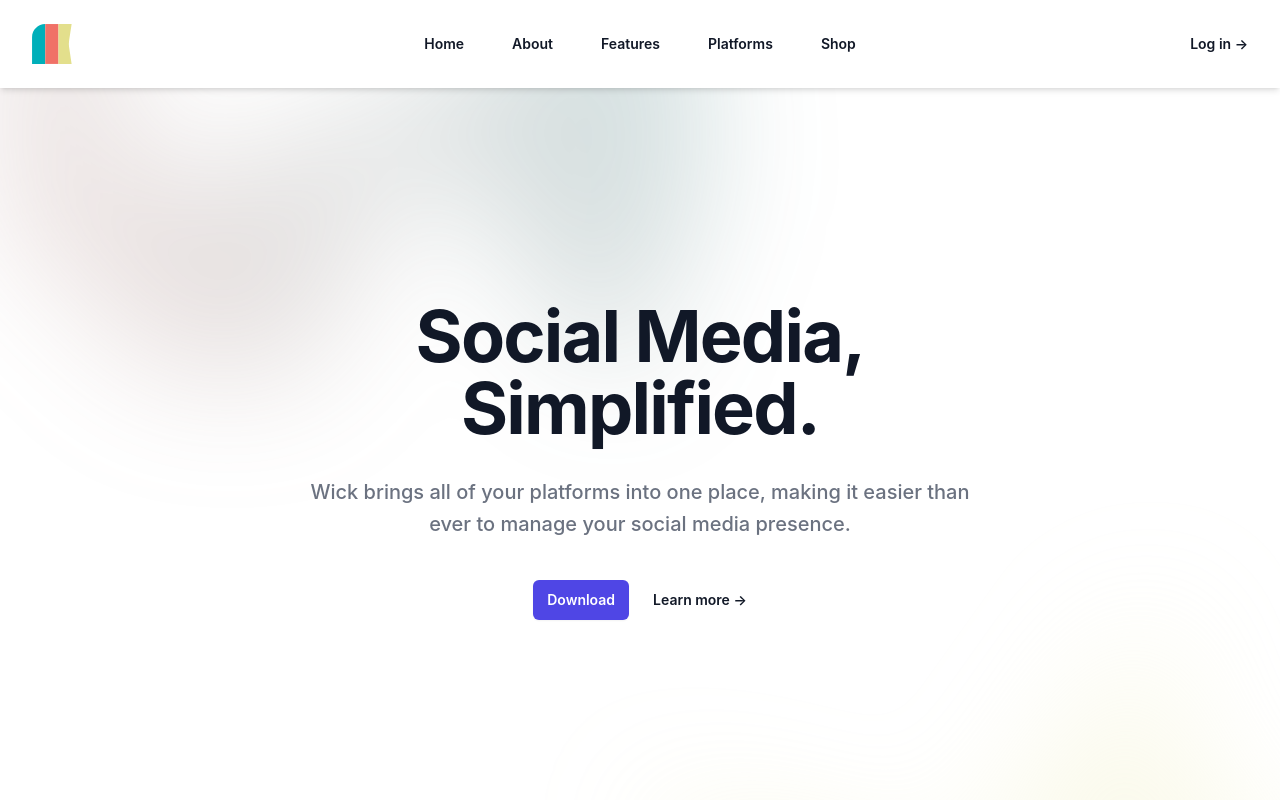
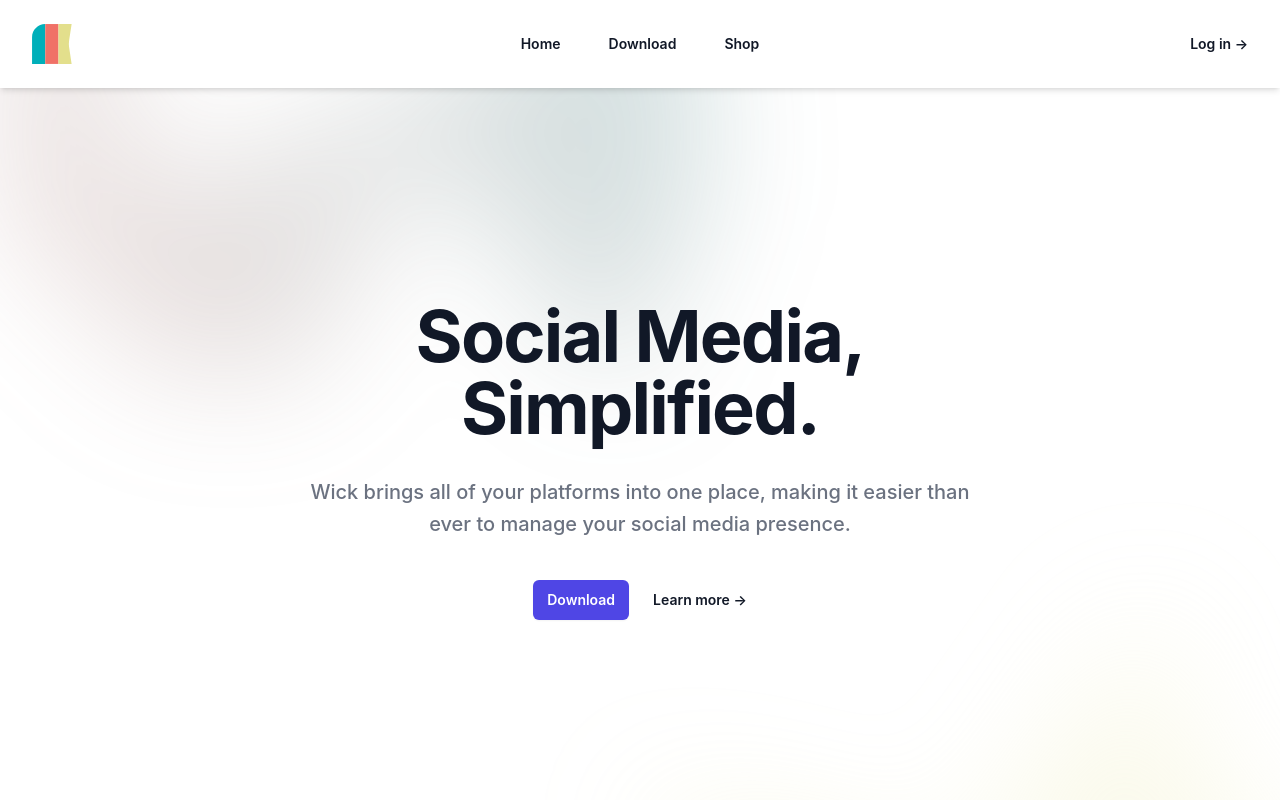
Before and after one commit to Blaithnaid/wick-vite-site, a React (Vite) app: page / in a window 1280 px wide. Shown: the top 800 px of the page. Built offline with nearby package versions, Linux system fonts and the light colour scheme.

Commit message:
Nav Updated

```diff
--- a/src/components/Header.jsx
+++ b/src/components/Header.jsx
@@ -4,9 +4,7 @@ import { Bars3Icon, XMarkIcon } from "@heroicons/react/24/outline";
 
 const navigation = [
   { name: "Home", href: "#" },
-  { name: "About", href: "#" },
-  { name: "Features", href: "#" },
-  { name: "Platforms", href: "#" },
+  { name: "Download", href: "#" },
   { name: "Shop", href: "./pages/Shop.jsx" },
 ];
 
```
